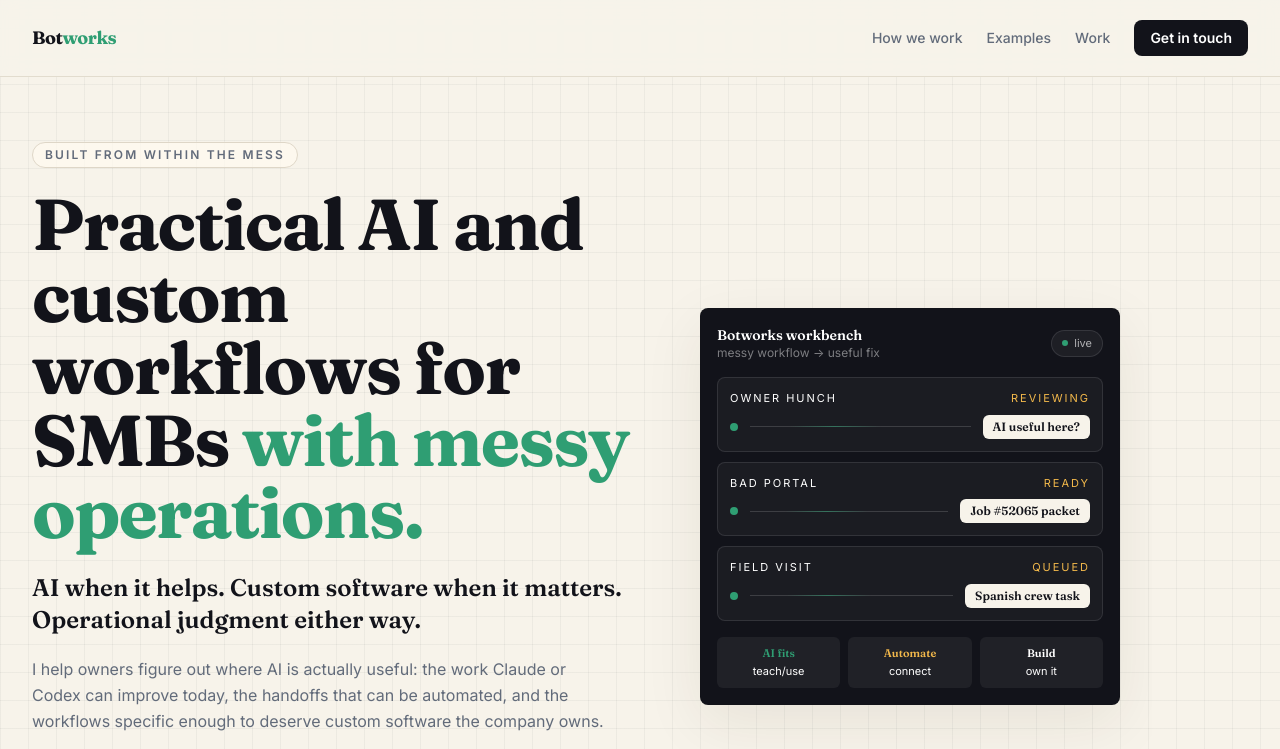
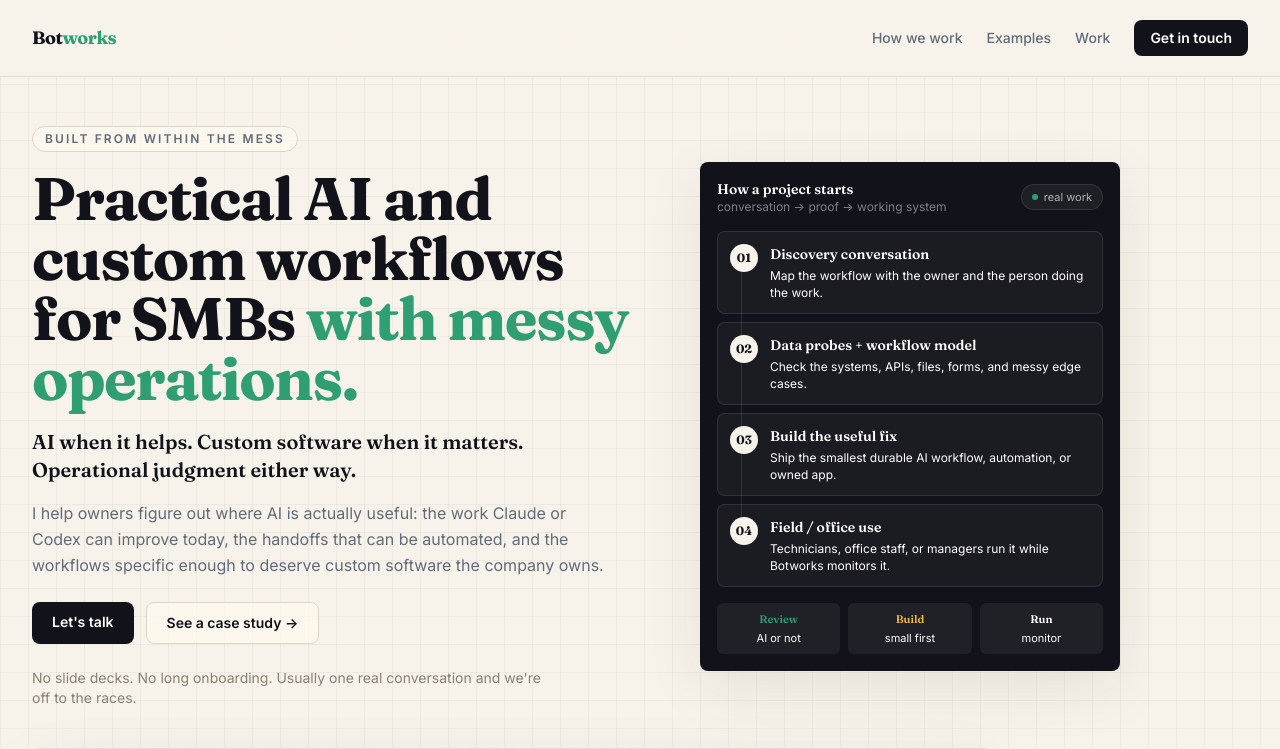
Before and after one commit to thebotcandoit/thebotcandoit.com, a Next.js app: page / in a window 1280 px wide. Shown: the top 749 px of the page. Built offline with nearby package versions, Linux system fonts and the light colour scheme.

Commit message:
Ground the homepage workflow graphic

```diff
--- a/pages/index.js
+++ b/pages/index.js
@@ -4,37 +4,39 @@
 import Footer from '../components/Footer'
 
 function WorkflowWorkbench() {
-  const runs = [
-    ['Owner hunch', 'AI useful here?', 'reviewing'],
-    ['Bad portal', 'Job #52065 packet', 'ready'],
-    ['Field visit', 'Spanish crew task', 'queued'],
+  const steps = [
+    ['01', 'Discovery conversation', 'Map the workflow with the owner and the person doing the work.'],
+    ['02', 'Data probes + workflow model', 'Check the systems, APIs, files, forms, and messy edge cases.'],
+    ['03', 'Build the useful fix', 'Ship the smallest durable AI workflow, automation, or owned app.'],
+    ['04', 'Field / office use', 'Technicians, office staff, or managers run it while Botworks monitors it.'],
   ]
 
   return (
     <div className="animate-rise animate-delay-1 hairline-card min-w-0 w-full max-w-[20rem] sm:max-w-full overflow-hidden rounded-lg bg-[#12131a] p-4 text-white">
-      <div className="mb-4 flex items-center justify-between">
+      <div className="mb-4 flex items-center justify-between gap-4">
         <div>
-          <p className="font-display text-sm font-semibold">Botworks workbench</p>
-          <p className="text-xs text-white/45">messy workflow → useful fix</p>
+          <p className="font-display text-sm font-semibold">How a project starts</p>
+          <p className="text-xs text-white/45">conversation → proof → working system</p>
         </div>
         <div className="flex items-center gap-1.5 rounded-full border border-white/10 bg-white/5 px-2.5 py-1 text-[11px] text-white/65">
           <span className="h-1.5 w-1.5 rounded-full bg-[#2f9e73]" />
-          live
+          real work
         </div>
       </div>
 
-      <div className="space-y-2.5">
-        {runs.map(([from, to, status]) => (
-          <div key={from} className="rounded-lg border border-white/10 bg-white/[0.04] p-3">
-            <div className="mb-2 flex items-center justify-between gap-3 text-[11px] uppercase tracking-[0.18em] text-white/38">
-              <span className="truncate">{from}</span>
-              <span className="hidden shrink-0 text-[#f2b84b] sm:inline">{status}</span>
-            </div>
-            <div className="flex min-w-0 items-center gap-3">
-              <div className="h-2 w-2 rounded-full bg-[#2f9e73]" />
-              <div className="handoff-line h-px min-w-0 flex-1 bg-white/15" />
-              <div className="max-w-[44%] truncate rounded-md bg-[#f7f3ea] px-2.5 py-1 font-display text-xs font-semibold text-[#12131a]">
-                {to}
+      <div className="space-y-2">
+        {steps.map(([number, title, body], index) => (
+          <div key={number} className="relative rounded-lg border border-white/10 bg-white/[0.04] p-3">
+            {index < steps.length - 1 && (
+              <div className="absolute left-[1.45rem] top-10 h-[calc(100%-0.25rem)] w-px bg-white/10" />
+            )}
+            <div className="flex gap-3">
+              <div className="relative z-10 flex h-7 w-7 shrink-0 items-center justify-center rounded-full bg-[#f7f3ea] font-display text-xs font-bold text-[#12131a]">
+                {number}
+              </div>
+              <div className="min-w-0">
+                <p className="font-display text-sm font-semibold text-white">{title}</p>
+                <p className="mt-1 text-xs leading-snug text-white/48">{body}</p>
               </div>
             </div>
           </div>
@@ -43,16 +45,16 @@
 
       <div className="mt-4 grid grid-cols-3 gap-2 text-center text-[11px]">
         <div className="rounded-md bg-white/[0.06] px-2 py-2">
-          <p className="font-display text-[#2f9e73]">AI fits</p>
-          <p className="mt-0.5 text-white/38">teach/use</p>
+          <p className="font-display text-[#2f9e73]">Review</p>
+          <p className="mt-0.5 text-white/38">AI or not</p>
         </div>
         <div className="rounded-md bg-white/[0.06] px-2 py-2">
-          <p className="font-display text-[#f2b84b]">Automate</p>
-          <p className="mt-0.5 text-white/38">connect</p>
+          <p className="font-display text-[#f2b84b]">Build</p>
+          <p className="mt-0.5 text-white/38">small first</p>
         </div>
         <div className="rounded-md bg-white/[0.06] px-2 py-2">
-          <p className="font-display text-white">Build</p>
-          <p className="mt-0.5 text-white/38">own it</p>
+          <p className="font-display text-white">Run</p>
+          <p className="mt-0.5 text-white/38">monitor</p>
         </div>
       </div>
     </div>
@@ -75,20 +77,20 @@
         <main>
 
           {/* HERO */}
-          <section className="max-w-6xl overflow-hidden px-6 sm:px-8 pt-16 pb-14">
+          <section className="max-w-6xl overflow-hidden px-6 sm:px-8 pt-10 sm:pt-12 pb-10">
             <div className="grid min-w-0 grid-cols-1 lg:grid-cols-[minmax(0,1.02fr)_420px] gap-10 lg:gap-14 items-center">
               <div className="animate-rise min-w-0 max-w-[20rem] sm:max-w-none">
-                <p className="mb-5 inline-flex max-w-full rounded-full border border-[#ded6c7] bg-[#fffaf0]/70 px-3 py-1 text-[10px] sm:text-xs font-semibold uppercase tracking-[0.16em] sm:tracking-[0.18em] text-[#626b7a]">
+                <p className="mb-4 inline-flex max-w-full rounded-full border border-[#ded6c7] bg-[#fffaf0]/70 px-3 py-1 text-[10px] sm:text-xs font-semibold uppercase tracking-[0.16em] sm:tracking-[0.18em] text-[#626b7a]">
                   Built from within the mess
                 </p>
-                <h1 className="font-display max-w-[20rem] sm:max-w-none text-[2rem] sm:text-6xl lg:text-7xl font-bold tracking-tight text-[#12131a] leading-[1.03] sm:leading-[0.94] mb-6">
+                <h1 className="font-display max-w-[20rem] sm:max-w-none text-[2rem] sm:text-5xl lg:text-6xl font-bold tracking-tight text-[#12131a] leading-[1.03] sm:leading-[0.96] mb-5">
                   Practical AI and custom workflows for SMBs{' '}
                   <span className="text-[#2f9e73]">with messy operations.</span>
                 </h1>
-                <p className="font-display max-w-[20rem] sm:max-w-2xl text-[1.2rem] sm:text-2xl text-[#12131a] leading-snug mb-5">
+                <p className="font-display max-w-[20rem] sm:max-w-2xl text-[1.2rem] sm:text-xl text-[#12131a] leading-snug mb-4">
                   AI when it helps. Custom software when it matters. Operational judgment either way.
                 </p>
-                <p className="max-w-[20rem] sm:max-w-xl text-base text-[#626b7a] leading-relaxed mb-8">
+                <p className="max-w-[20rem] sm:max-w-xl text-base text-[#626b7a] leading-relaxed mb-6">
                   I help owners figure out where AI is actually useful: the work Claude or Codex can improve today, the handoffs that can be automated, and the workflows specific enough to deserve custom software the company owns.
                 </p>
                 <div className="flex gap-3 flex-wrap">
```
